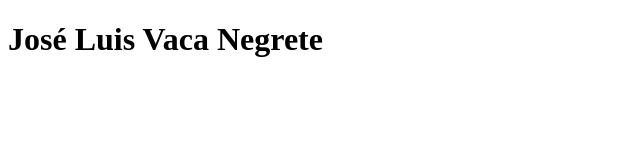
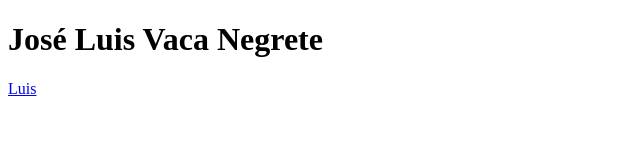
Before and after one commit to jluisvacan/pruebaGit, a plain HTML site: page index.html in a window 1280 px wide. Shown: the full height of the page, 0-640 px from the left. Drawn offline with Linux system fonts and the light colour scheme.

Commit message:
Vincular index con luis.html

```diff
--- a/index.html
+++ b/index.html
@@ -8,6 +8,6 @@
 </head>
 <body>
     <h1> José Luis Vaca Negrete</h1>
-
+    <a href="/luis.html">Luis</a>
 </body>
 </html>
```
